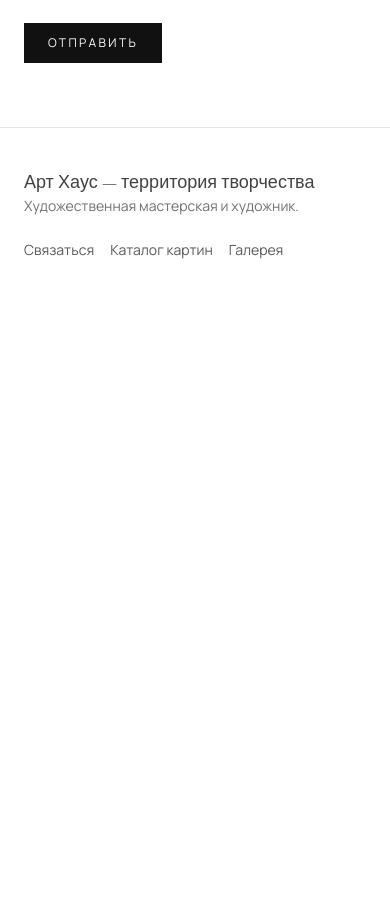
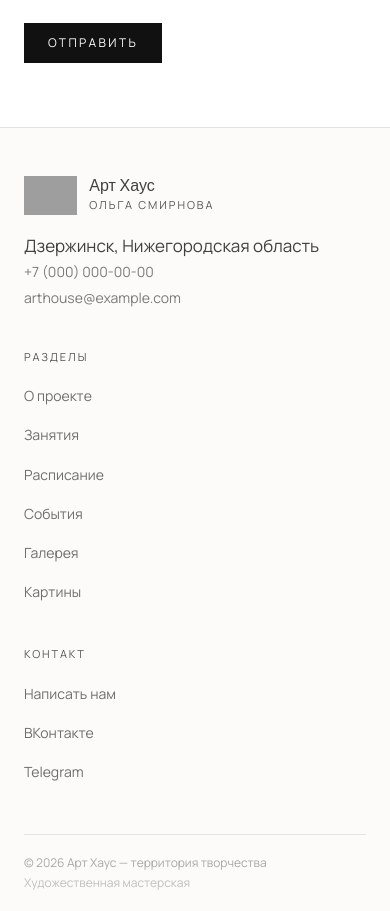
Before and after one commit to molokoedovmp/arthouse, a Next.js app: page /contact in a window 390 px wide. Shown: the part 1005-1916 px from the top of the page. Before the commit the page ends 1305 px from the top, so only its background shows below. Built offline with nearby package versions, Linux system fonts and the light colour scheme; grey boxes are pictures that could not be loaded.

Commit message:
feat: navbar contact link, footer redesign, schedule spots badge, contact form DB save

```diff
--- /dev/null
+++ b/app/api/contact/route.ts
@@ -0,0 +1,22 @@
+import { NextRequest, NextResponse } from 'next/server'
+import pool from '@/lib/db'
+
+export async function POST(req: NextRequest) {
+  try {
+    const { name, phone, message } = await req.json()
+
+    if (!name && !phone && !message) {
+      return NextResponse.json({ error: 'Пустая форма' }, { status: 400 })
+    }
+
+    await pool.query(
+      `INSERT INTO contact_requests (name, phone, message) VALUES ($1, $2, $3)`,
+      [name || null, phone || null, message || null]
+    )
+
+    return NextResponse.json({ ok: true })
+  } catch (err) {
+    console.error('Contact form error:', err)
+    return NextResponse.json({ error: 'Ошибка сервера' }, { status: 500 })
+  }
+}
--- a/app/schedule/page.tsx
+++ b/app/schedule/page.tsx
@@ -108,7 +108,9 @@ export default async function SchedulePage() {
                           <h3 className="mt-1 font-display text-[22px] leading-tight">{slot.title}</h3>
                           {slot.age && <p className="mt-1 text-sm text-ink/50">{slot.age}</p>}
                           {slot.spots != null && (
-                            <p className="mt-1 text-xs text-ink/40">мест: {slot.spots}</p>
+                            <span className="mt-2 inline-block rounded bg-accent/15 px-2 py-0.5 text-xs font-medium text-accent">
+                              {slot.spots} мест
+                            </span>
                           )}
                         </div>
                       ))}
@@ -157,7 +159,9 @@ export default async function SchedulePage() {
                           <h3 className="mt-1 font-display text-[15px] leading-snug">{slot.title}</h3>
                           {slot.age && <p className="caps mt-1 text-[10px] text-accent">{slot.age}</p>}
                           {slot.spots != null && (
-                            <p className="mt-1 text-[10px] text-ink/35">мест: {slot.spots}</p>
+                            <span className="mt-1.5 inline-block rounded bg-accent/15 px-2 py-0.5 text-[10px] font-medium text-accent">
+                              {slot.spots} мест
+                            </span>
                           )}
                         </div>
                       ))}
--- a/components/ContactForm.tsx
+++ b/components/ContactForm.tsx
@@ -1,11 +1,43 @@
+"use client";
+
+import { useState } from "react";
+
 export function ContactForm() {
+  const [status, setStatus] = useState<"idle" | "loading" | "success" | "error">("idle");
+
+  async function handleSubmit(e: React.FormEvent<HTMLFormElement>) {
+    e.preventDefault();
+    setStatus("loading");
+    const fd = new FormData(e.currentTarget);
+    try {
+      const res = await fetch("/api/contact", {
+        method: "POST",
+        headers: { "Content-Type": "application/json" },
+        body: JSON.stringify({
+          name: fd.get("name"),
+          phone: fd.get("phone"),
+          message: fd.get("message"),
+        }),
+      });
+      if (res.ok) {
+        setStatus("success");
+        (e.target as HTMLFormElement).reset();
+      } else {
+        setStatus("error");
+      }
+    } catch {
+      setStatus("error");
+    }
+  }
+
   return (
-    <form className="mt-6 grid gap-4">
+    <form onSubmit={handleSubmit} className="mt-6 grid gap-4">
       <label className="grid gap-2 text-sm text-ink/70">
         Имя
         <input
           type="text"
           name="name"
+          required
           className="border border-ink/15 px-4 py-3 text-base outline-none transition focus:border-accent"
           placeholder="Ваше имя"
         />
@@ -28,11 +60,20 @@ export function ContactForm() {
           placeholder="Напишите, чем можем помочь"
         />
       </label>
+
+      {status === "success" && (
+        <p className="text-sm text-green-700">Заявка отправлена — мы свяжемся с вами!</p>
+      )}
+      {status === "error" && (
+        <p className="text-sm text-red-600">Не удалось отправить. Попробуйте ещё раз.</p>
+      )}
+
       <button
         type="submit"
-        className="mt-2 w-fit bg-ink px-6 py-3 text-xs uppercase tracking-[0.2em] text-white transition hover:bg-ink/90"
+        disabled={status === "loading"}
+        className="mt-2 w-fit bg-ink px-6 py-3 text-xs uppercase tracking-[0.2em] text-white transition hover:bg-ink/90 disabled:opacity-50"
       >
-        Отправить
+        {status === "loading" ? "Отправка…" : "Отправить"}
       </button>
     </form>
   );
--- a/components/Footer.tsx
+++ b/components/Footer.tsx
@@ -1,26 +1,100 @@
+import Image from "next/image";
 import Link from "next/link";
 import { Container } from "./Container";
 
+const pages = [
+  { label: "О проекте", href: "/about" },
+  { label: "Занятия", href: "/classes" },
+  { label: "Расписание", href: "/schedule" },
+  { label: "События", href: "/events" },
+  { label: "Галерея", href: "/gallery" },
+  { label: "Картины", href: "/paintings" },
+];
+
 export function Footer() {
   return (
-    <footer className="border-t border-ink/10 py-10">
+    <footer className="border-t border-ink/10 bg-stone/30">
       <Container>
-        <div className="flex flex-col gap-6 md:flex-row md:items-center md:justify-between">
+        <div className="grid gap-10 py-12 md:grid-cols-[1fr_160px_160px]">
+          {/* Бренд */}
           <div>
-            <p className="font-display text-lg">Арт Хаус — территория творчества</p>
-            <p className="text-sm text-ink/60">Художественная мастерская и художник.</p>
+            <Link href="/" className="flex items-center gap-3">
+              <Image
+                src="/l.png"
+                alt="Арт Хаус"
+                width={200}
+                height={200}
+                className="h-10 w-auto object-contain"
+              />
+              <div>
+                <p className="font-display text-base leading-tight">Арт Хаус</p>
+                <p className="caps text-[10px] text-ink/50">Ольга Смирнова</p>
+              </div>
+            </Link>
+            <div className="mt-5 space-y-1.5 text-sm text-ink/55">
+              <p>Дзержинск, Нижегородская область</p>
+              <a href="tel:+70000000000" className="block transition hover:text-ink">
+                +7 (000) 000-00-00
+              </a>
+              <a href="mailto:arthouse@example.com" className="block transition hover:text-ink">
+                arthouse@example.com
+              </a>
+            </div>
           </div>
-          <div className="flex flex-wrap gap-4 text-sm text-ink/70">
-            <Link href="/contact" className="link-underline">
-              Связаться
-            </Link>
-            <Link href="/paintings" className="link-underline">
-              Каталог картин
-            </Link>
-            <Link href="/gallery" className="link-underline">
-              Галерея
-            </Link>
+
+          {/* Разделы */}
+          <div>
+            <p className="caps text-[10px] text-ink/35 mb-4">Разделы</p>
+            <ul className="flex flex-col gap-3">
+              {pages.map((p) => (
+                <li key={p.href}>
+                  <Link href={p.href} className="text-sm text-ink/60 transition hover:text-ink">
+                    {p.label}
+                  </Link>
+                </li>
+              ))}
+            </ul>
           </div>
+
+          {/* Связаться */}
+          <div>
+            <p className="caps text-[10px] text-ink/35 mb-4">Контакт</p>
+            <ul className="flex flex-col gap-3">
+              <li>
+                <Link href="/contact" className="text-sm text-ink/60 transition hover:text-ink">
+                  Написать нам
+                </Link>
+              </li>
+              <li>
+                <a
+                  href="https://vk.com"
+                  target="_blank"
+                  rel="noopener noreferrer"
+                  className="text-sm text-ink/60 transition hover:text-ink"
+                >
+                  ВКонтакте
+                </a>
+              </li>
+              <li>
+                <a
+                  href="https://t.me"
+                  target="_blank"
+                  rel="noopener noreferrer"
+                  className="text-sm text-ink/60 transition hover:text-ink"
+                >
+                  Telegram
+                </a>
+              </li>
+            </ul>
+          </div>
+        </div>
+
+        {/* Bottom bar */}
+        <div className="flex flex-col gap-1 border-t border-ink/10 py-5 sm:flex-row sm:items-center sm:justify-between">
+          <p className="text-xs text-ink/35">
+            © {new Date().getFullYear()} Арт Хаус — территория творчества
+          </p>
+          <p className="text-xs text-ink/25">Художественная мастерская</p>
         </div>
       </Container>
     </footer>
--- a/components/Header.tsx
+++ b/components/Header.tsx
@@ -10,6 +10,7 @@ const navLinks = [
   { label: "Расписание", href: "/schedule" },
   { label: "Галерея", href: "/gallery" },
   { label: "Картины", href: "/paintings" },
+  { label: "Связаться", href: "/contact" },
 ];
 
 export function Header() {
```
